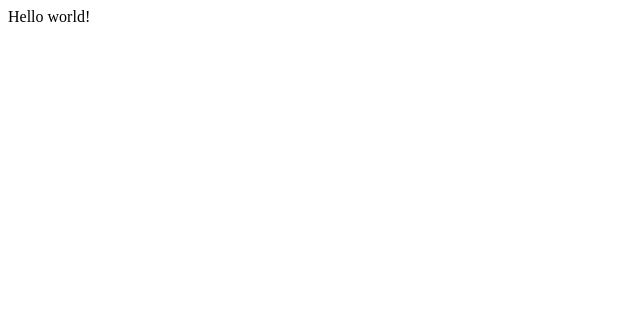
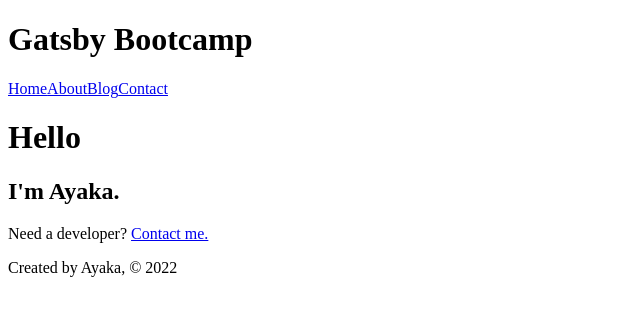
Before and after one commit to ayakamiyake7/gatsby-bootcamp, a Gatsby site: page / in a window 1280 px wide. Shown: the whole page, without its empty margins (0-640 px from the left). Built offline with nearby package versions, Linux system fonts and the light colour scheme; Gatsby itself is replaced by a stand-in of ours.

Commit message:
Create pages

```diff
--- /dev/null
+++ b/src/pages/components/footer.js
@@ -0,0 +1,11 @@
+import React from "react";
+
+const Footer = () => {
+  return (
+    <footer>
+      <p>Created by Ayaka, © 2022</p>
+    </footer>
+  );
+};
+
+export default Footer;
--- /dev/null
+++ b/src/pages/components/header.js
@@ -0,0 +1,18 @@
+import React from "react";
+import { Link } from "gatsby";
+
+const Header = () => {
+  return (
+    <header>
+      <h1>Gatsby Bootcamp</h1>
+      <nav>
+        <Link to="/">Home</Link>
+        <Link to="/about">About</Link>
+        <Link to="/blog">Blog</Link>
+        <Link to="/contact">Contact</Link>
+      </nav>
+    </header>
+  );
+};
+
+export default Header;
--- /dev/null
+++ b/src/pages/components/layout.js
@@ -0,0 +1,15 @@
+import React from "react";
+import Footer from "./footer";
+import Header from "./header";
+
+const Layout = (props) => {
+  return (
+    <div>
+      <Header />
+      {props.children}
+      <Footer />
+    </div>
+  );
+};
+
+export default Layout;
--- a/src/pages/index.js
+++ b/src/pages/index.js
@@ -1,5 +1,19 @@
-import * as React from "react"
+import * as React from "react";
+import { Link } from "gatsby";
+import Footer from "./components/footer";
+import Header from "./components/header";
+import Layout from "./components/layout";
 
-export default function Home() {
-  return <div>Hello world!</div>
-}
+const IndexPage = () => {
+  return (
+    <Layout>
+      <h1>Hello</h1>
+      <h2>I'm Ayaka.</h2>
+      <p>
+        Need a developer? <Link to="/contact">Contact me.</Link>
+      </p>
+    </Layout>
+  );
+};
+
+export default IndexPage;
```
Also changed, not shown: src/pages/about.js (added, +16 -0 lines), src/pages/blog.js (added, +12 -0 lines), src/pages/contact.js (added, +19 -0 lines).
